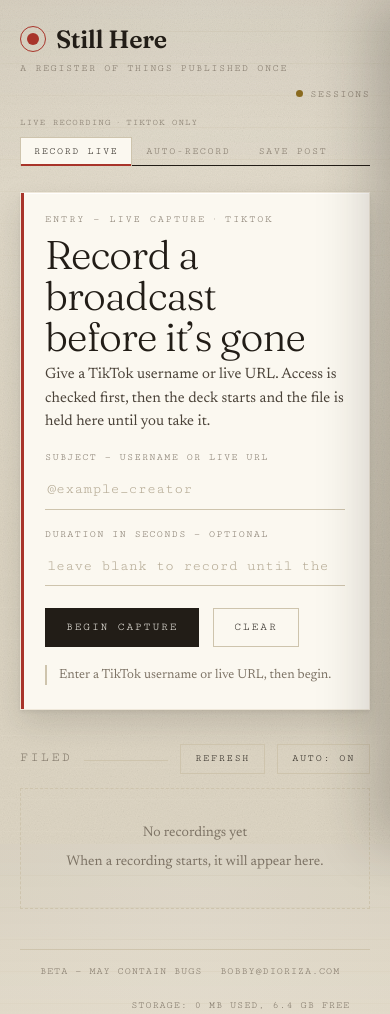
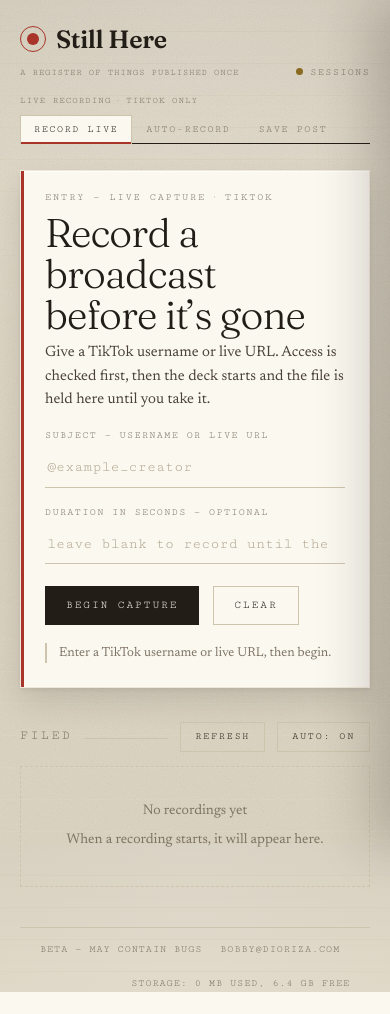
Before and after one commit to anfieldlad/tiktok-live-recorder-app, a FastAPI app: page / in a window 390 px wide. After the commit the page ends 992 px from the top, so only its background shows below. Run offline with FastAPI, Linux system fonts and the light colour scheme; data that the repository does not hold is empty.

Commit message:
ui: pair the subtitle and session state on one phone row
The masthead was spending three rows on a phone: brand, subtitle, then
the session state pushed onto its own line by margin-left:auto. Give the
brand the full first row so the other two share the second. At full
tracking the pair needs ~351px and overflows a 360px screen, so the
subtitle loses a little letter-spacing below 620px.

Co-Authored-By: Claude Opus 5 <noreply@anthropic.com>

```diff
--- a/app/static/css/app.css
+++ b/app/static/css/app.css
@@ -177,6 +177,14 @@ code { font-family: var(--font-mono); font-size: 0.92em; }
    rule it is drawn to sit on. Lift it above the strip instead. */
 @media (max-width:620px){
   .tabs-note{order:-1;margin-left:0;width:100%;padding:0 0 9px}
+
+  /* Give the brand the whole first row so the subtitle and the session state
+     share the second, rather than each claiming a line. At full size the pair
+     needs ~351px and overflows a 360px phone, so the subtitle sets a shade
+     tighter here — still the same face and colour, just less tracking. */
+  .brand{flex-basis:100%}
+  .estd{font-size:9px;letter-spacing:.09em}
+  .session-state{white-space:nowrap}
 }
 
 /* ==========================================================================
--- a/app/templates/base.html
+++ b/app/templates/base.html
@@ -8,7 +8,7 @@
   <link rel="preconnect" href="https://fonts.googleapis.com">
   <link rel="preconnect" href="https://fonts.gstatic.com" crossorigin>
   <link rel="stylesheet" href="https://fonts.googleapis.com/css2?family=Fraunces:opsz,wght,SOFT@9..144,300..900,0..100&family=Newsreader:opsz,wght@6..72,300..500&family=Cutive+Mono&display=swap">
-  <link rel="stylesheet" href="{{ (base_path or '') ~ '/static/css/app.css?v=13' }}">
+  <link rel="stylesheet" href="{{ (base_path or '') ~ '/static/css/app.css?v=14' }}">
 </head>
 <body>
   <div class="wrap">
```
